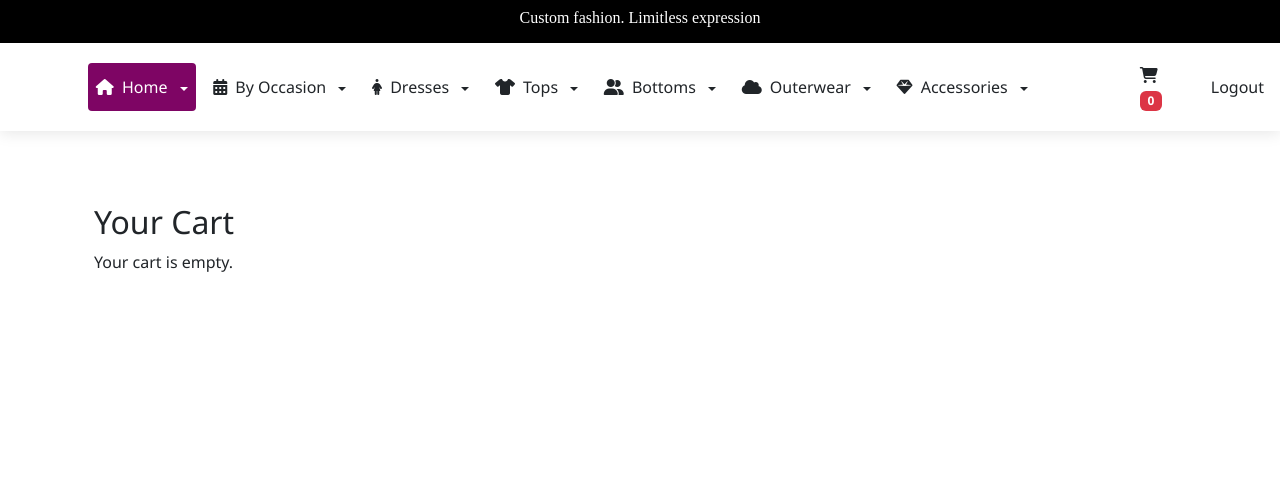
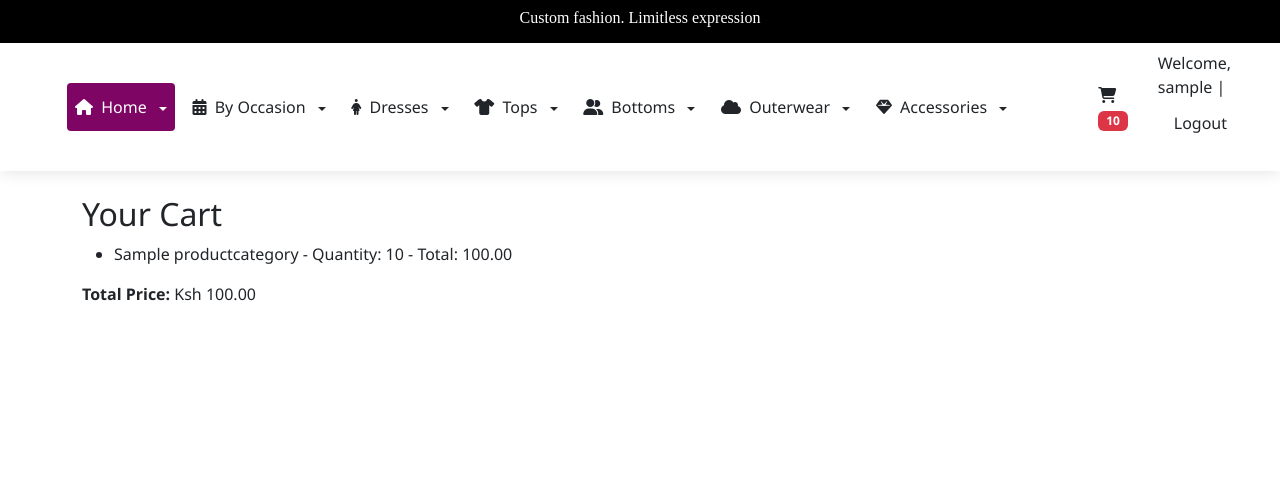
Before and after one commit to Ghalib92/Atelier-Online-Fashion-Store, a Django app: page /cart/ in a window 1280 px wide. Shown: the top 500 px of the page. Run offline with Django 5.2, Linux system fonts and the light colour scheme; a user stored in the database is signed in; tables that the repository leaves empty hold one stand-in row (values such as "Sample post").

Commit message:
Fourth commit

```diff
--- a/Atelier_Fashion/Atelier_Fashion/settings.py
+++ b/Atelier_Fashion/Atelier_Fashion/settings.py
@@ -99,7 +99,7 @@ TEMPLATES = [
                 'django.template.context_processors.request',
                 'django.contrib.auth.context_processors.auth',  # Required for admin
                 'django.contrib.messages.context_processors.messages',  # Required for admin
-                'pages.context_processors.cart_context',  # Your cart processor
+                'pages.context_processors.cart_count',  # Your cart processor
             ],
         },
     },
--- a/Atelier_Fashion/pages/apps.py
+++ b/Atelier_Fashion/pages/apps.py
@@ -4,3 +4,6 @@ from django.apps import AppConfig
 class PagesConfig(AppConfig):
     default_auto_field = 'django.db.models.BigAutoField'
     name = 'pages'
+
+def ready(self):
+    import pages.signals
--- a/Atelier_Fashion/pages/context_processors.py
+++ b/Atelier_Fashion/pages/context_processors.py
@@ -1,5 +1,9 @@
-def cart_context(request):
-    return {
-        'global_cart_count': request.session.get('cart_count', 0),
-        'cart_items': request.session.get('cart', {})
-    }
+from .models import Cart
+
+def cart_count(request):
+    if request.user.is_authenticated:
+        cart = Cart.objects.filter(user=request.user).first()
+        count = sum(item.quantity for item in cart.items.all()) if cart else 0
+    else:
+        count = 0
+    return {'cart_items_count': count}
--- a/Atelier_Fashion/pages/models.py
+++ b/Atelier_Fashion/pages/models.py
@@ -120,3 +120,39 @@ class ProductCategory (models.Model):
 
     def __str__(self):
         return self.name
+
+
+
+
+from django.contrib.auth.models import User
+
+
+class Cart(models.Model):
+    user = models.OneToOneField(User, on_delete=models.CASCADE)
+    created_at = models.DateTimeField(auto_now_add=True)
+
+    updated_at = models.DateTimeField(auto_now=True)
+
+    def __str__(self):
+        return f"{self.user.username}'s cart"
+
+    @property
+    def total_price(self):
+        return sum(item.total_price for item in self.items.all())
+
+from django.utils import timezone
+class CartItem(models.Model):
+    cart = models.ForeignKey(Cart, on_delete=models.CASCADE, related_name='items')
+    product = models.ForeignKey(ProductCategory, on_delete=models.CASCADE)
+    quantity = models.PositiveIntegerField(default=1)
+    added_at = models.DateTimeField(default=timezone.now)
+
+
+
+
+    @property
+    def total_price(self):
+        return self.product.price * self.quantity
+
+    def __str__(self):
+        return f"{self.quantity} x {self.product.name}"
--- a/Atelier_Fashion/pages/templates/base.html
+++ b/Atelier_Fashion/pages/templates/base.html
@@ -266,16 +266,22 @@
         </ul>
       </div>
     </div>
- <a href="{% url 'cart_details' %}" class="nav-link">
+ <a href="{% url 'view_cart' %}" class="nav-link">
     <i class="fas fa-shopping-cart"></i>
     <span id="cart-count" class="badge bg-danger">
-        {{ global_cart_count|default:0 }}
+      {{ cart_items_count }}
     </span>
 </a>
 
- {% if user.is_authenticated %}
-    <a class="nav-link" href="{% url 'logout' %}">Logout</a>
+
+{% if user.is_authenticated %}
+  <p>Welcome, {{ user.username }} | <a class="nav-link" href="{% url 'logout' %}">Logout</a></p>
+{% else %}
+  <a class="nav-link" href="{% url 'login' %}">Login</a>
+  <a class="nav-link" href="{% url 'signup' %}">signup</a>
 {% endif %}
+
+
 
   </nav>
 
--- a/Atelier_Fashion/pages/templates/cart.html
+++ b/Atelier_Fashion/pages/templates/cart.html
@@ -1,36 +1,21 @@
+<!-- templates/pages/cart.html -->
+
 {% extends 'base.html' %}
-{% block title %}Your Cart{% endblock %}
 {% block content %}
-<div class="container py-5">
-    <h2>Your Cart</h2>
-    {% if cart %}
-        <table class="table table-bordered mt-4">
-            <thead>
-                <tr>
-                    <th>Product</th>
-                    <th>Qty</th>
-                    <th>Price</th>
-                    <th>Total</th>
-                </tr>
-            </thead>
-            <tbody>
-                {% for key, item in cart.items %}
-                <tr>
-                    <td>
-                        <img src="{{ item.image }}" width="60" style="margin-right: 10px;">
-                        {{ item.title }}
-                    </td>
-                    <td>{{ item.quantity }}</td>
-                    <td>Ksh {{ item.price }}</td>
-                    <td><strong>Ksh {{ item.total }}</strong></td>
-                </tr>
-                {% endfor %}
-            </tbody>
-        </table>
-        <h4 class="mt-4">Total: <span style="color:#7e0564;">Ksh {{ total }}</span></h4>
-        <a href="#" class="btn btn-primary mt-3">Proceed to Checkout</a>
-    {% else %}
-        <p>Your cart is empty.</p>
-    {% endif %}
-</div>
+<h2>Your Cart</h2>
+
+{% if cart and cart.items.all %}
+  <ul>
+ {% for item in cart.items.all %}
+  <li>
+    {{ item.product.name }} - Quantity: {{ item.quantity }} - Total: {{ item.total_price }}
+  </li>
+{% endfor %}
+</ul>
+<p><strong>Total Price:</strong> Ksh {{ cart.total_price }}</p>
+
+{% else %}
+  <p>Your cart is empty.</p>
+{% endif %}
+
 {% endblock %}
--- a/Atelier_Fashion/pages/templates/index.html
+++ b/Atelier_Fashion/pages/templates/index.html
@@ -474,12 +474,7 @@
         <div class="home-text">
             <h1>Welcome to <span>Atelier Fashion House</span></h1>
             <h5>Every piece tells your story.</h5>
-            <div class="btn-container d-flex flex-wrap justify-content-center">
-               <a class="nav-link m-3 " href="accounts/signup">Create Account</a>
-               <a class="nav-link  m-3 " href="accounts/login">Login</a>
 
-
-         </div>
         </div>
     </div>
 
--- a/Atelier_Fashion/pages/urls.py
+++ b/Atelier_Fashion/pages/urls.py
@@ -7,9 +7,6 @@ urlpatterns = [
 path('', views.home, name = 'home' ),
 path('products/<str:category_name>/', views.category_view, name='category_view'),
 path('product/<int:id>/', views.product_detail, name='product_detail'),
-path("add-to-cart/<int:product_id>/", views.add_to_cart, name="add_to_cart"),
-path("cart/", views.cart_detail, name="cart_details"),
-
-
-
+path('add-to-cart/<int:product_id>/', views.add_to_cart, name='add_to_cart'),
+path('cart/', views.view_cart, name='view_cart'),
 ]
--- a/Atelier_Fashion/pages/views.py
+++ b/Atelier_Fashion/pages/views.py
@@ -26,44 +26,26 @@ from decimal import Decimal
 from django.shortcuts import get_object_or_404, render
 from django.http import JsonResponse
 from django.views.decorators.http import require_POST
-from .models import ProductCategory
+from django.contrib.auth.decorators import login_required
+from .models import Cart, CartItem, ProductCategory
 
-@require_POST
+@login_required
 def add_to_cart(request, product_id):
     product = get_object_or_404(ProductCategory, id=product_id)
-    cart = request.session.get('cart', {})
-    quantity = int(request.POST.get('quantity', 1))
 
-    if quantity <= 0:
-        return JsonResponse({'success': False, 'error': 'Quantity must be at least 1'})
+    # Get or create cart
+    cart, created = Cart.objects.get_or_create(user=request.user)
 
-    price = Decimal(str(product.price))
+    # Get or create cart item
+    cart_item, created = CartItem.objects.get_or_create(cart=cart, product=product)
 
-    if str(product_id) in cart:
-        cart[str(product_id)]['quantity'] += quantity
-        cart[str(product_id)]['total'] = str(price * cart[str(product_id)]['quantity'])
-    else:
-        cart[str(product_id)] = {
-            'title': product.name,
-            'price': str(price),
-            'quantity': quantity,
-            'total': str(price * quantity),
-            'image': product.image.url if product.image else ''
-        }
+    if not created:
+        # If item already exists in cart, increase quantity
+        cart_item.quantity += 1
+        cart_item.save()
 
-    request.session['cart'] = cart
-    request.session['cart_count'] = sum(item['quantity'] for item in cart.values())
-    return JsonResponse({
-        'success': True,
-        'cart_count': request.session['cart_count'],
-        'message': 'Item added to cart!'
-    })
-
-def cart_detail(request):
-    cart = request.session.get('cart', {})
-    total = sum(Decimal(item['total']) for item in cart.values())
-    return render(request, 'cart.html', {
-        'cart': cart,
-        'total': total,
-        'cart_count': request.session.get('cart_count', 0)
-    })
+    return redirect('view_cart')  # Name of the cart page URL
+@login_required
+def view_cart(request):
+    cart = Cart.objects.filter(user=request.user).first()
+    return render(request, 'cart.html', {'cart': cart})
```
Also changed, not shown: Atelier_Fashion/pages/signals.py (added, +7 -0 lines), Atelier_Fashion/pages/migrations/0004_cart_cartitem.py (added).
